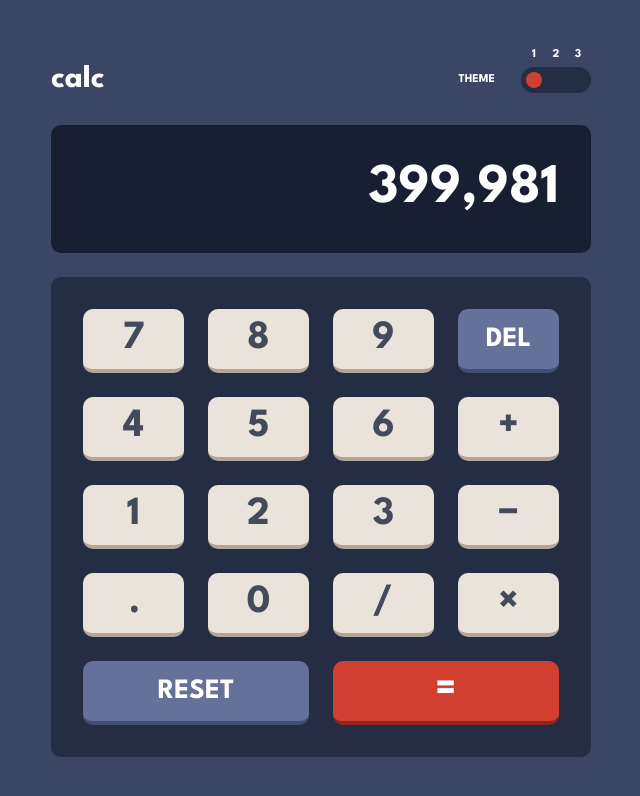
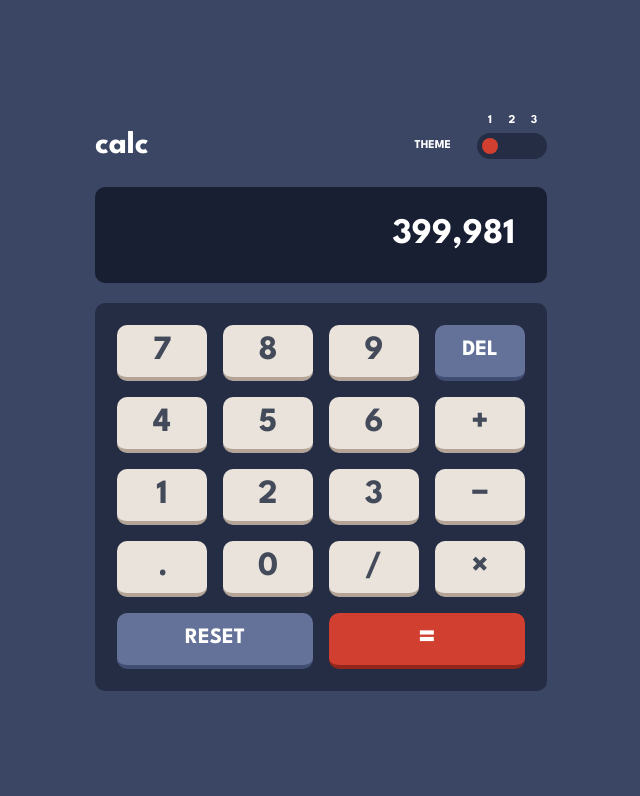
Before and after one commit to KaMazim/calculator_app, a React (Create React App) app: page / in a window 1280 px wide. Shown: the top 796 px of the page, without its empty margins (319-959 px from the left). Built offline with nearby package versions, Linux system fonts and the light colour scheme.

Commit message:
refactor: styles changed

```diff
--- a/src/components/CalcHeader.tsx
+++ b/src/components/CalcHeader.tsx
@@ -3,12 +3,12 @@ import SwitchTheme from './SwitchTheme';
 
 const StyledCalcHeader = styled.header`
     width: 100%;
-    max-width: 540px;
+    max-width: 452px;
 
     display: flex;
     align-items: flex-end;
 
-    margin-bottom: 32px;
+    margin-bottom: 28px;
 `;
 
 const TextWrapper = styled.div`
--- a/src/components/Input.tsx
+++ b/src/components/Input.tsx
@@ -5,8 +5,8 @@ const Input = styled.div`
     background-color: ${({ theme }) => theme.color.background.input};
 
     width: 100%;
-    max-width: 540px;
-    height: 128px;
+    max-width: 452px;
+    height: 96px;
 
     padding-inline: 32px;
 
@@ -14,11 +14,13 @@ const Input = styled.div`
     justify-content: flex-end;
     align-items: center;
 
-    font-size: 56px;
+    font-size: 36px;
 
     border-radius: ${({ theme }) => theme.borderRadius};
 
-    margin-bottom: 24px;
+    margin-bottom: 20px;
+
+    transition: ${({ theme }) => theme.transition};
 `;
 
 export default Input;
--- a/src/components/KeyButton.tsx
+++ b/src/components/KeyButton.tsx
@@ -13,10 +13,10 @@ const KeyButton = styled.button<KeyButtonProps>`
 
     cursor: pointer;
 
-    font-size: ${({ isText }) => (isText ? '28px' : '40px')};
+    font-size: ${({ isText }) => (isText ? '22px' : '34px')};
 
-    @media only screen and (max-width: 500px) {
-        font-size: ${({ isText }) => (isText ? '20px' : '32px')};
+    @media only screen and (max-width: 400px) {
+        font-size: ${({ isText }) => (isText ? '18px' : '30px')};
     }
 
     width: 100%;
--- a/src/components/KeyPad/index.tsx
+++ b/src/components/KeyPad/index.tsx
@@ -5,12 +5,15 @@ import KeyButton from '../KeyButton';
 import { divisionSign, dotSign, equalSign, minusSign, multiplySign, plusSign } from './mathSigns';
 
 const StyledKeyPad = styled.div`
+    width: 100%;
+    max-width: 452px;
+
     display: grid;
-    grid-template-columns: repeat(4, minmax(60px, 101px));
-    grid-template-rows: repeat(5, 64px);
-    gap: 24px;
+    grid-template-columns: repeat(4, minmax(60px, 90px));
+    grid-template-rows: repeat(5, 56px);
+    gap: 16px;
 
-    padding: 32px;
+    padding: 22px;
 
     & > *:nth-last-of-type(2) {
         grid-column: 1 / 3;
@@ -23,10 +26,9 @@ const StyledKeyPad = styled.div`
     background-color: ${({ theme }) => theme.color.background.toggle_keyPad};
     border-radius: ${({ theme }) => theme.borderRadius};
 
-    @media only screen and (max-width: 500px) {
-        grid-template-columns: repeat(4, 60px);
+    @media only screen and (max-width: 400px) {
         gap: 12px;
-        padding: 24px;
+        padding: 18px;
     }
 `;
 
--- a/src/components/Screen.tsx
+++ b/src/components/Screen.tsx
@@ -15,7 +15,10 @@ const Screen = styled.div`
     color: ${({ theme }) => theme.color.text.primary};
     background-color: ${({ theme }) => theme.color.background.screen};
 
-    transition: ${({ theme }) => theme.transition};
+    &,
+    & > * {
+        transition: ${({ theme }) => theme.transition};
+    }
 `;
 
 export default Screen;
--- a/src/components/SwitchTheme/styles.tsx
+++ b/src/components/SwitchTheme/styles.tsx
@@ -30,9 +30,9 @@ const Circle = styled.div<{ position: 0 | 1 | 2 }>`
         background-color: ${({ theme }) => theme.color.key.primary.hoverBackground};
     }
 
+    margin-left: ${({ position }) => (switchAvailableWidth / 2) * position}px;
+
     transition: ${({ theme }) => theme.transition};
-
-    margin-left: ${({ position }) => (switchAvailableWidth / 2) * position}px;
 `;
 
 const LabelWrapper = styled.div`
```
